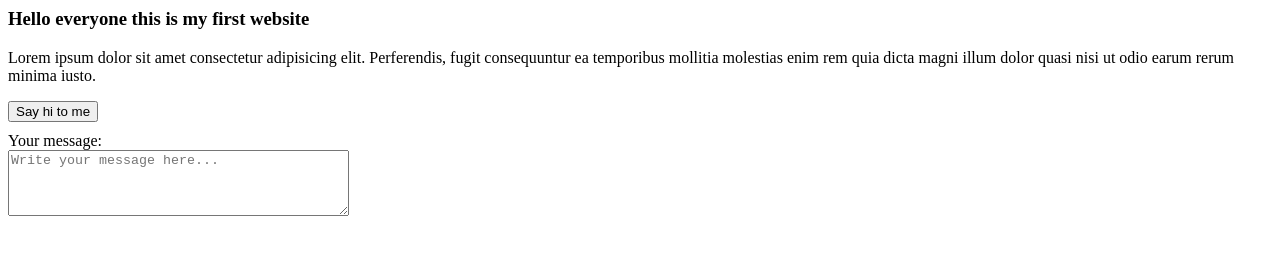
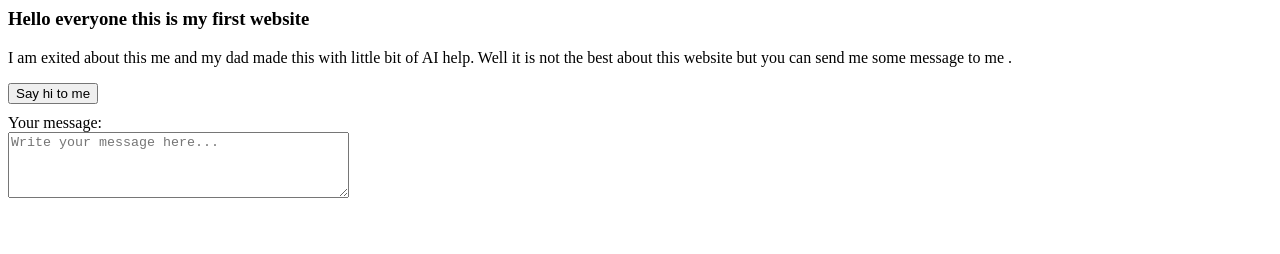
Before and after one commit to bejald10/mywebsite01.com, a plain HTML site: page index.html in a window 1280 px wide. Drawn offline with Linux system fonts and the light colour scheme.

Commit message:
I modified the paragraph and the title

```diff
--- a/MyWEBSITE1.html
+++ b/index.html
@@ -1,6 +1,7 @@
 <card>
   <h3>Hello everyone this is my first website</h3>
-  <p>Lorem ipsum dolor sit amet consectetur adipisicing elit. Perferendis, fugit consequuntur ea temporibus mollitia molestias enim rem quia dicta magni illum dolor quasi nisi ut odio earum rerum minima iusto.</p>
+  <p> I am exited about this me and my dad made this with little bit of AI help. Well it is not the best about this website but you can
+    send me some message to me .</p>
 
   <button onclick="saveMessage()">Say hi to me</button>
 
```
